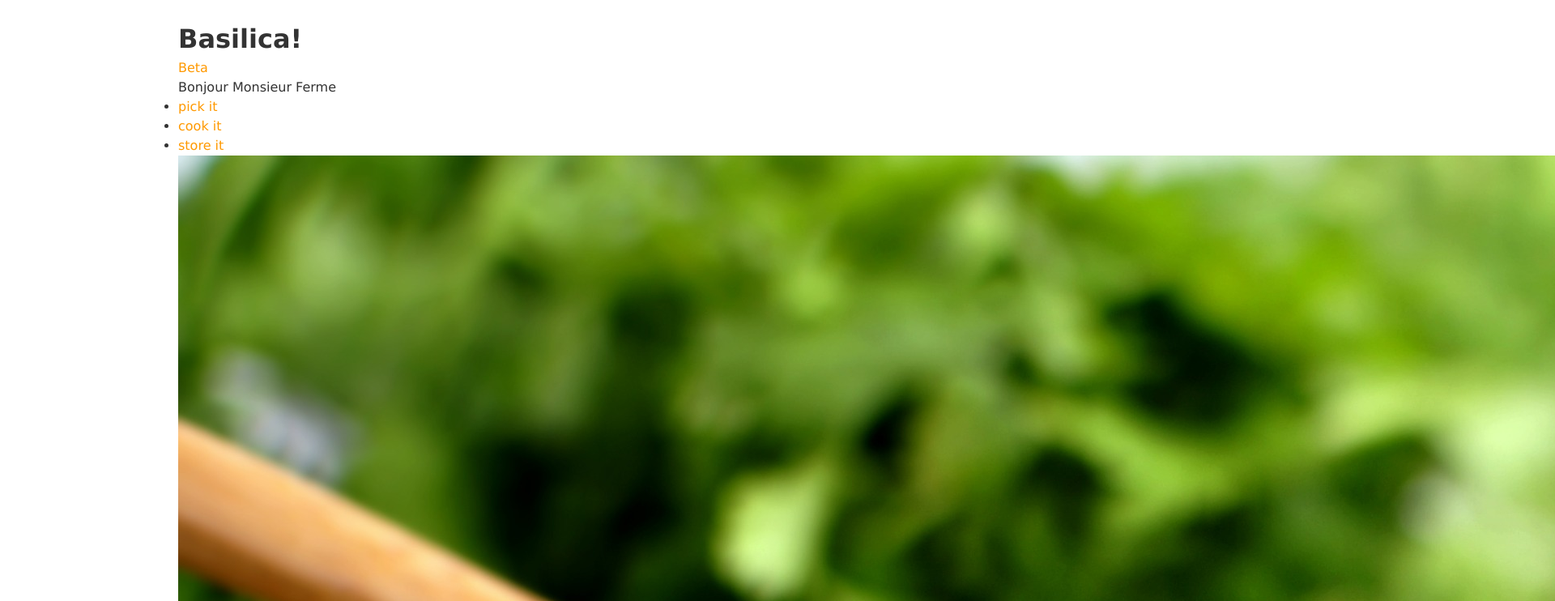
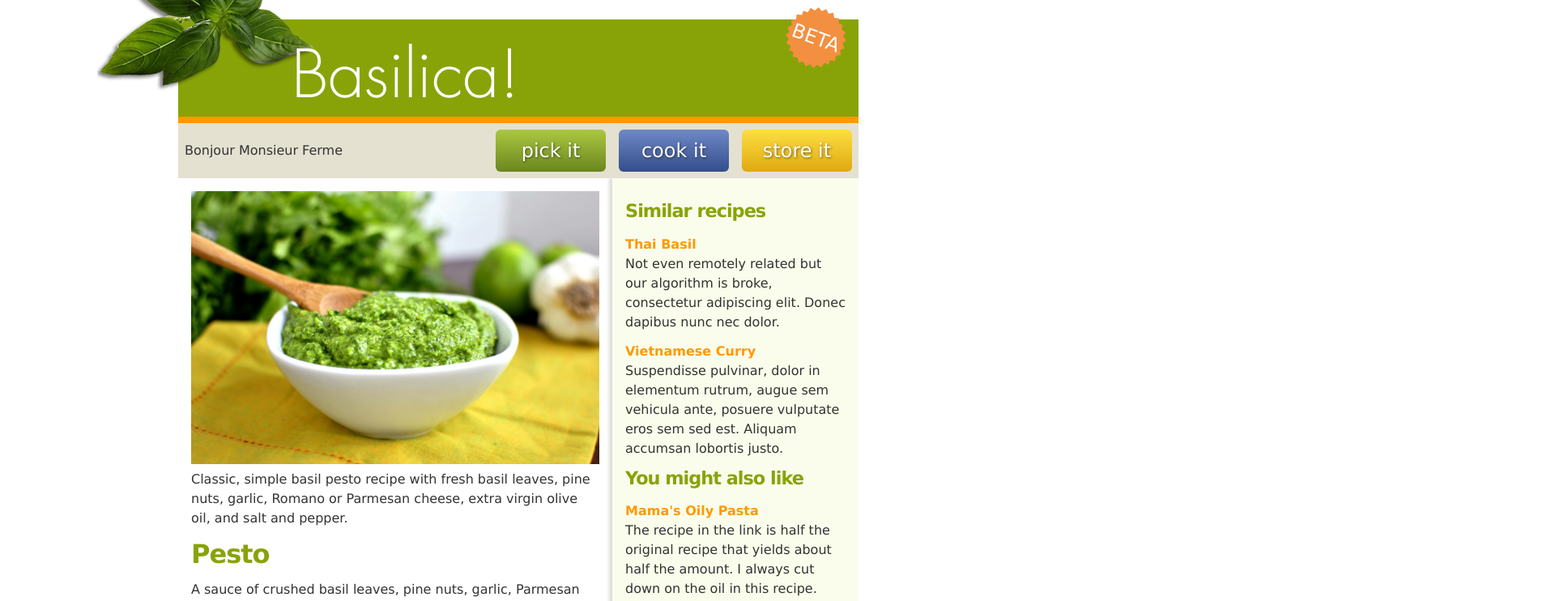
Before and after one commit to dc154/Boriken, a website: page app/index.html in a window 1280 px wide. Shown: the top 742 px of the page at 81% size, 1920 px wide, since content can reach past the window. Drawn offline with Linux system fonts and the light colour scheme.

Commit message:
layout complete

```diff
--- a/app/css/styles.css
+++ b/app/css/styles.css
@@ -1,11 +1,21 @@
+@font-face {
+  font-family: "futura_stdlight";
+  src:
+    url("font/futurastd-light-webfont-webfont.woff2") format("woff2"),
+    url("font/futurastd-light-webfont-webfont.woff") format("woff");
+  font-weight: normal;
+  font-style: normal;
+}
+
 html {
   --basil-green: #88a308;
   --dark-gray: #333333;
-    --light-gray: #999999;
+  --light-gray: #e4e1d1;
   --orange: #f90;
   --red: #f00;
   --max-width: 840px;
-    --breakpoint: 640px;
+  --light-green: #fafdeb
+    /* --breakpoint: 640px; */
 }
 
 * {
@@ -24,8 +34,12 @@ html {
   line-height: 1.5;
   color: var(--dark-gray);
   max-width: var(--max-width);
+
+  @media(width > 640px) {
     margin: 0 auto;
     margin-top: 24px;
+
+  }
 }
 
 h2,
@@ -50,9 +64,115 @@ html {
   color: var(--red);
 }
 
-  li > h4 {
+img {
+  width: 100%;
+}
+
+li>h4 {
   margin-top: 12px;
 }
+
+header {
+  height: 120px;
+  background: var(--basil-green);
+  position: relative;
+
+  @media (width > 640pm) {
+    border-radius: 8px 8px 0px 0px;
+  }
+
+  h1 {
+    background: url(img/basil.png) no-repeat;
+    font-family: futura_stdlight, sans-serif;
+    font-weight: normal;
+    color: #fff;
+    font-size: 5rem;
+
+    @media (width > 640px) {
+      padding-left: 240px;
+      padding-top: 90px;
+      transform: translate(-100px, -80px);
+      background-position: top left;
+    }
+  }
+
+  a.beta {
+    background: url(img/burst.svg) no-repeat;
+    color: #fff;
+    font-size: 1.5rem;
+    position: absolute;
+    top: -20px;
+    right: 10px;
+    width: 85px;
+    height: 85px;
+    text-transform: uppercase;
+    display: flex;
+    justify-content: center;
+    align-items: center;
+    transform: rotate(20deg);
+    transition: all 1s ease;
+
+    &:hover {
+      transform: rotate(0deg) scale(1.2);
+    }
+  }
+}
+
+nav {
+  background: var(--light-gray);
+  border-top: 0.5rem solid var(--orange);
+  padding: 0.5rem;
+  display: flex;
+  align-items: center;
+  justify-content: space-between;
+
+  ul {
+    display: flex;
+    gap: 1rem;
+    list-style: none;
+
+    a {
+      text-align: center;
+      font-size: 1.5rem;
+      padding: 8px;
+      color: #fff;
+      text-shadow: 1px 1px 3px rgba(0, 0, 0, 0.5);
+      border-radius: 6px;
+      min-width: 120px;
+      display: block;
+
+      &:hover {
+        color: white;
+      }
+    }
+  }
+
+}
+
+.nav-storeit a {
+  background-image: linear-gradient(to bottom, #fcde41 1%, #dfa910 100%);
+}
+
+.nav-storeit a:hover {
+  background-image: linear-gradient(to bottom, #dfa910 0%, #fcde41 100%);
+}
+
+.nav-pickit a {
+  background-image: linear-gradient(to bottom, #abc841 0%, #6b861e 100%);
+}
+
+.nav-pickit a:hover {
+  background-image: linear-gradient(to bottom, #6b861e 1%, #abc841 100%);
+}
+
+.nav-cookit a {
+  background-image: linear-gradient(to bottom, #6f89c7 0%, #344e8b 100%);
+}
+
+.nav-cookit a:hover {
+  background-image: linear-gradient(to bottom, #344e8b 1%, #6f89c7 100%);
+}
+
 
 aside li {
   list-style: none;
@@ -63,3 +183,30 @@ html {
   margin-left: 1rem;
   margin-bottom: 0.5rem;
 }
+
+article,
+aside {
+  padding: 1rem;
+}
+
+footer {
+  background-color: var(--basil-green);
+  padding: 1rem;
+  border-radius: 0 0 4px 4px;
+  margin-bottom: 2rem;
+}
+
+@media(width > 640px) {
+  .content {
+    display: flex;
+  }
+
+  article {
+    flex: 1 0 60%;
+  }
+
+  aside {
+    background-color: var(--light-green);
+    box-shadow: -4px 0px 4px #ddd;
+  }
+}
--- a/app/index.html
+++ b/app/index.html
@@ -1,5 +1,6 @@
 <!DOCTYPE html>
 <html>
+
 <head>
   <title>Basilica! | Pesto!</title>
 
@@ -24,10 +25,20 @@
 
   <main class="content">
     <article itemscope itemtype="http://schema.org/Recipe">
-        <img
-          src="img/pesto.jpg"
-          alt="a bold of pesto with a wooden spoon in it"
-        />
+      <figure>
+        <!-- <img src="img/pesto.jpg" itemprop="image" alt="a bold of pesto with a wooden spoon in it" /> -->
+        <img alt="a bowl of pesto with a wooden spoon in it" src="img/pesto.jpg" srcset="
+    img/pesto/pesto_iodywc_c_scale,w_380.jpg   600w,
+    img/pesto/pesto_iodywc_c_scale,w_780.jpg  1024w,
+    img/pesto/pesto_iodywc_c_scale,w_1380.jpg 2048w
+  " width="100%" height="auto" />
+        <figcaption>
+          Classic, simple basil pesto recipe with fresh basil leaves, pine nuts,
+          garlic, Romano or Parmesan cheese, extra virgin olive oil, and salt and
+          pepper.
+        </figcaption>
+      </figure>
+
 
       <h2 itemprop="name">Pesto</h2>
 
@@ -129,4 +140,5 @@
     <p>Copyright Basilica! All Rights Reserved</p>
   </footer>
 </body>
+
 </html>
```
Also changed, not shown: package.json (added, +14 -0 lines), 1 other file. Lines whose indentation alone changed are shown as unchanged.
